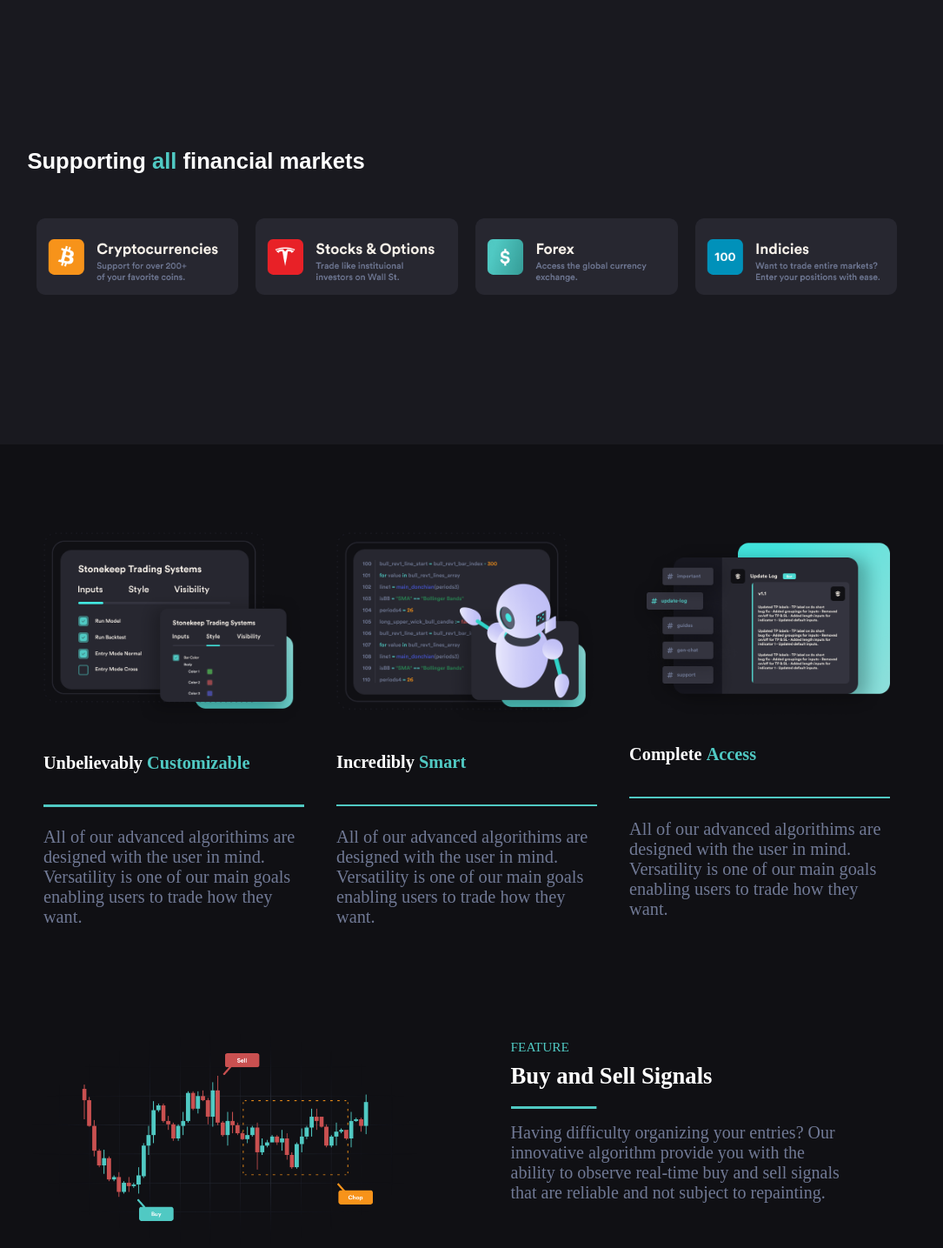
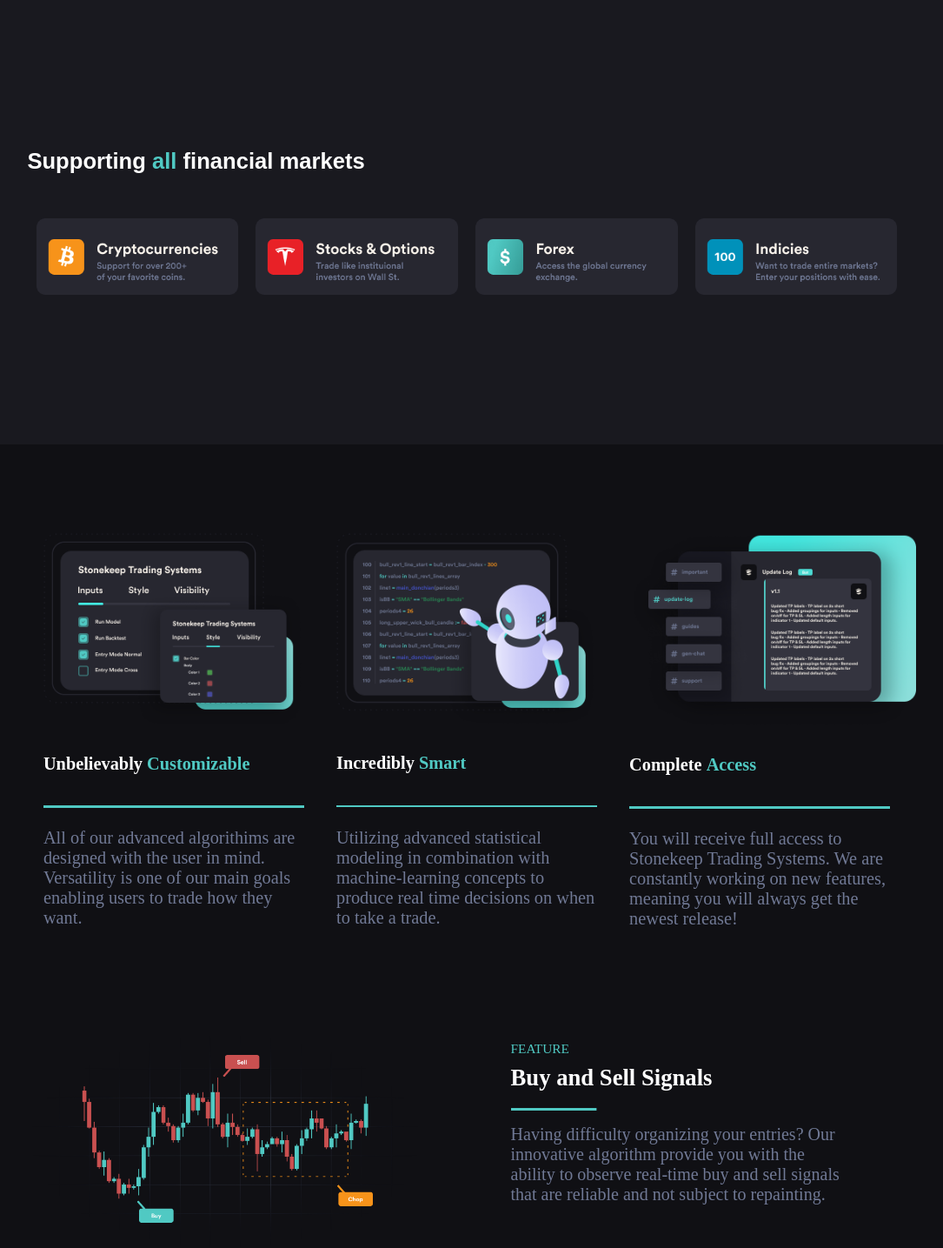
Before and after one commit to friendlyonion/stonekeep, a Flask app: page / in a window 1280 px wide. Shown: the part 853-2288 px from the top of the page at 87% size, without its empty margins (103-1188 px from the left). Run offline with Flask 3, Linux system fonts and the light colour scheme; some web fonts are replaced.

Commit message:
text fix

```diff
--- a/templates/index.html
+++ b/templates/index.html
@@ -128,26 +128,22 @@
                 </h4>
                 <img src="static/Rectangle 150.png" style="width: 100%;">
 
-                <p class="CMedium" style="font-size: calc(12px + 0.65vw);color: #707995;">All of our advanced
-                    algorithims are
-                    designed with the
-                    user in mind. Versatility is
-                    one of our main
-                    goals enabling users to trade how they want.</p>
+                <p class="CMedium" style="font-size: calc(12px + 0.65vw);color: #707995;">Utilizing advanced statistical
+                    modeling in combination with machine-learning concepts to produce real time decisions on when to
+                    take a
+                    trade.
+                </p>
             </div>
             <div id='smallFeaturesMini'>
-                <img src="static/access.png" style="width:100%;height: auto;">
+                <img src="static/access.png" style="width:110%;height: auto;">
                 <h4 style="font-size: calc(12px + 0.65vw)" class="CBold">Complete <span
                         style="color:#50C9C3;font-family: CBlack;">Access</span>
                 </h4>
                 <img src="static/Rectangle 150.png" style="width: 100%;">
 
-                <p class='CMedium' style="font-size: calc(12px + 0.65vw); color: #707995;">All of our advanced
-                    algorithims are
-                    designed with the
-                    user in mind. Versatility is
-                    one of our main
-                    goals enabling users to trade how they want.</p>
+                <p class='CMedium' style="font-size: calc(12px + 0.65vw); color: #707995;">You will receive full access
+                    to Stonekeep Trading Systems. We are constantly working on new features, meaning you will always get
+                    the newest release!</p>
             </div>
         </div>
     </div>
```
